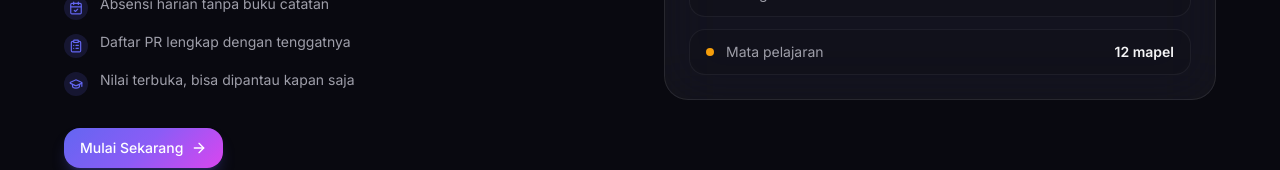
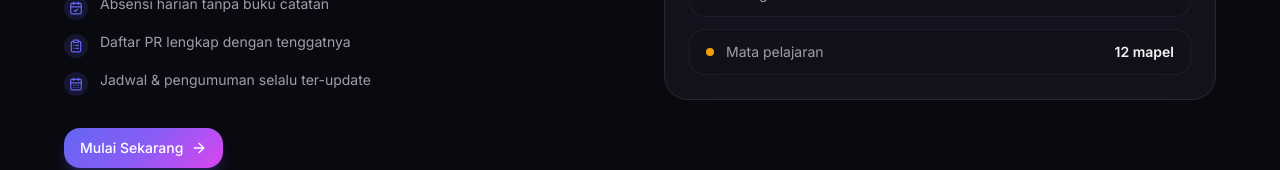
Before and after one commit to Syafff211/x5-v3, a Next.js app: page / in a window 1280 px wide. Shown: the part 3585-3755 px from the top of the page. Built offline with nearby package versions, Linux system fonts and the light colour scheme; no server answers.

Commit message:
Replace GraduationCap with CalendarDays in list

```diff
--- a/src/components/landing/landing-page.tsx
+++ b/src/components/landing/landing-page.tsx
@@ -276,7 +276,7 @@ export function LandingPage() {
                 {[
                   ['Absensi harian tanpa buku catatan', CalendarCheck],
                   ['Daftar PR lengkap dengan tenggatnya', ClipboardList],
-                  ['Nilai terbuka, bisa dipantau kapan saja', GraduationCap],
+                  ['Jadwal & pengumuman selalu ter-update', CalendarDays],
                 ].map(([text, Icon]: any) => (
                   <li key={text} className="flex items-start gap-3">
                     <span className="mt-0.5 grid h-6 w-6 shrink-0 place-items-center rounded-lg bg-primary/15 text-primary">
```
